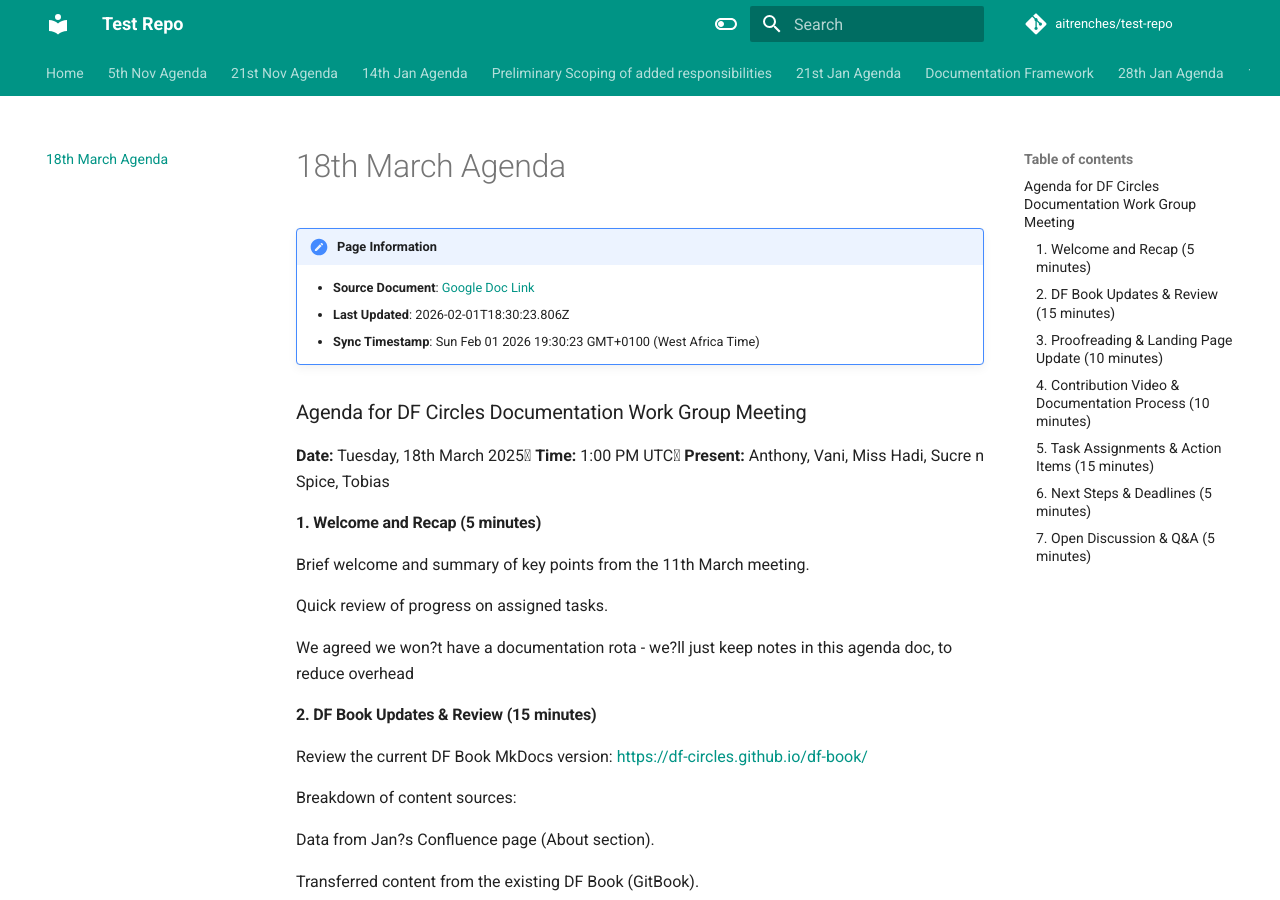
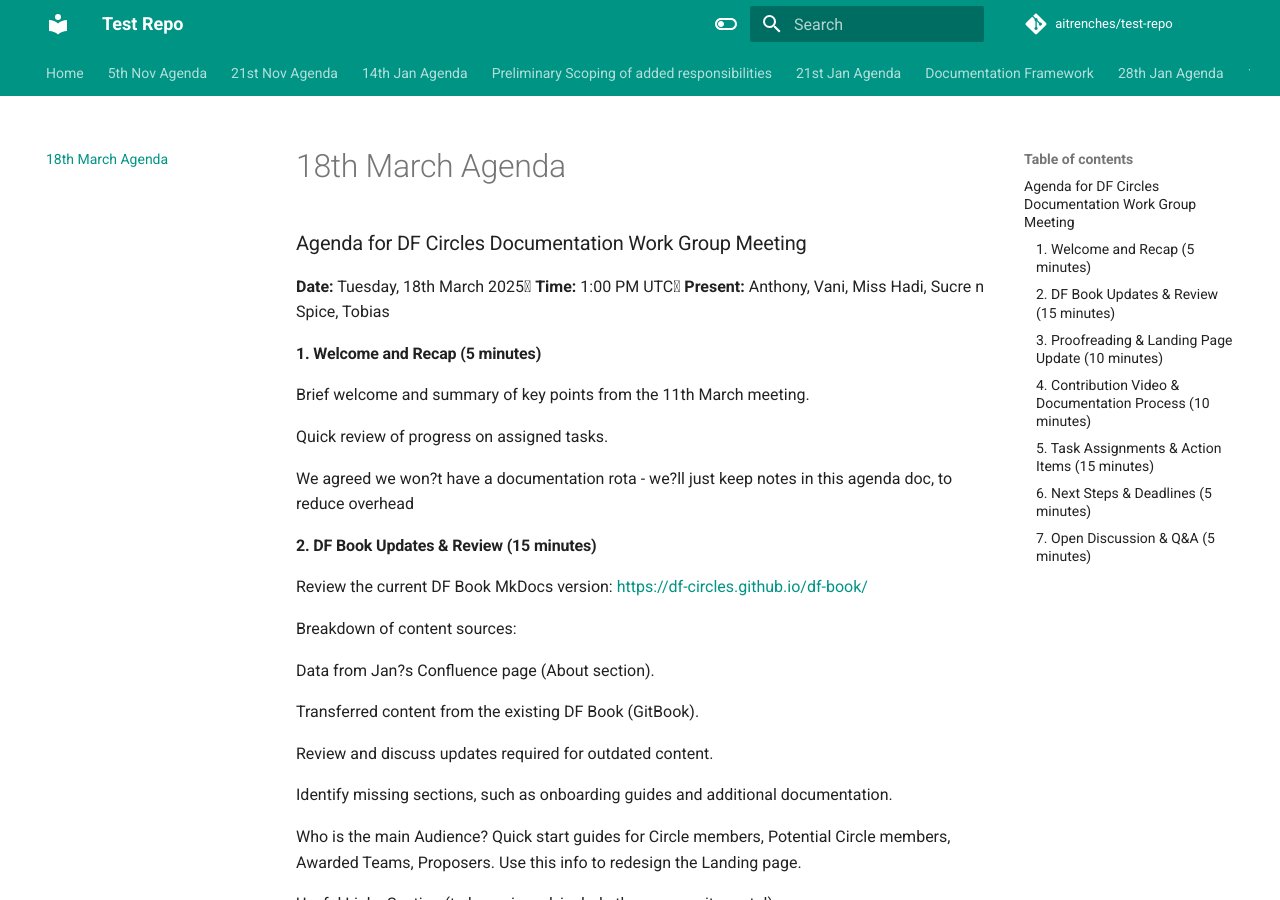
Before and after one commit to aitrenches/test-repo, an MkDocs documentation site: the page built from docs/18th-march-agenda.md, in a window 1280 px wide and 900 px high. Built offline with MkDocs 1.6.1 and Material for MkDocs 9.7.7, drawn with Linux system fonts in a browser that asks for light colours; comment, search, counter and statistics services are not loaded.

Commit message:
Sync tab: 18th March Agenda

```diff
--- a/docs/18th-march-agenda.md
+++ b/docs/18th-march-agenda.md
@@ -1,14 +1,9 @@
 ---
 title: "18th March Agenda"
-last_updated: "2026-02-01T18:30:23.806Z"
+last_updated: "2026-02-01T18:36:08.668Z"
 source_doc: "https://docs.google.com/document/d/1l5-1xQtHEozG9N6FpkFO4A6oixgQ6ZUo8Jx0FXYtqro/edit#heading=h.t.rjg6jp5hfusz"
-sync_timestamp: "Sun Feb 01 2026 19:30:23 GMT+0100 (West Africa Time)"
+sync_timestamp: "Sun Feb 01 2026 19:36:08 GMT+0100 (West Africa Time)"
 ---
-
-!!! note "Page Information"
-    - **Source Document**: [Google Doc Link](https://docs.google.com/document/d/1l5-1xQtHEozG9N6FpkFO4A6oixgQ6ZUo8Jx0FXYtqro/edit#heading=h.t.rjg6jp5hfusz)
-    - **Last Updated**: 2026-02-01T18:30:23.806Z
-    - **Sync Timestamp**: Sun Feb 01 2026 19:30:23 GMT+0100 (West Africa Time)
 
 ### Agenda for DF Circles Documentation Work Group Meeting
 
```
